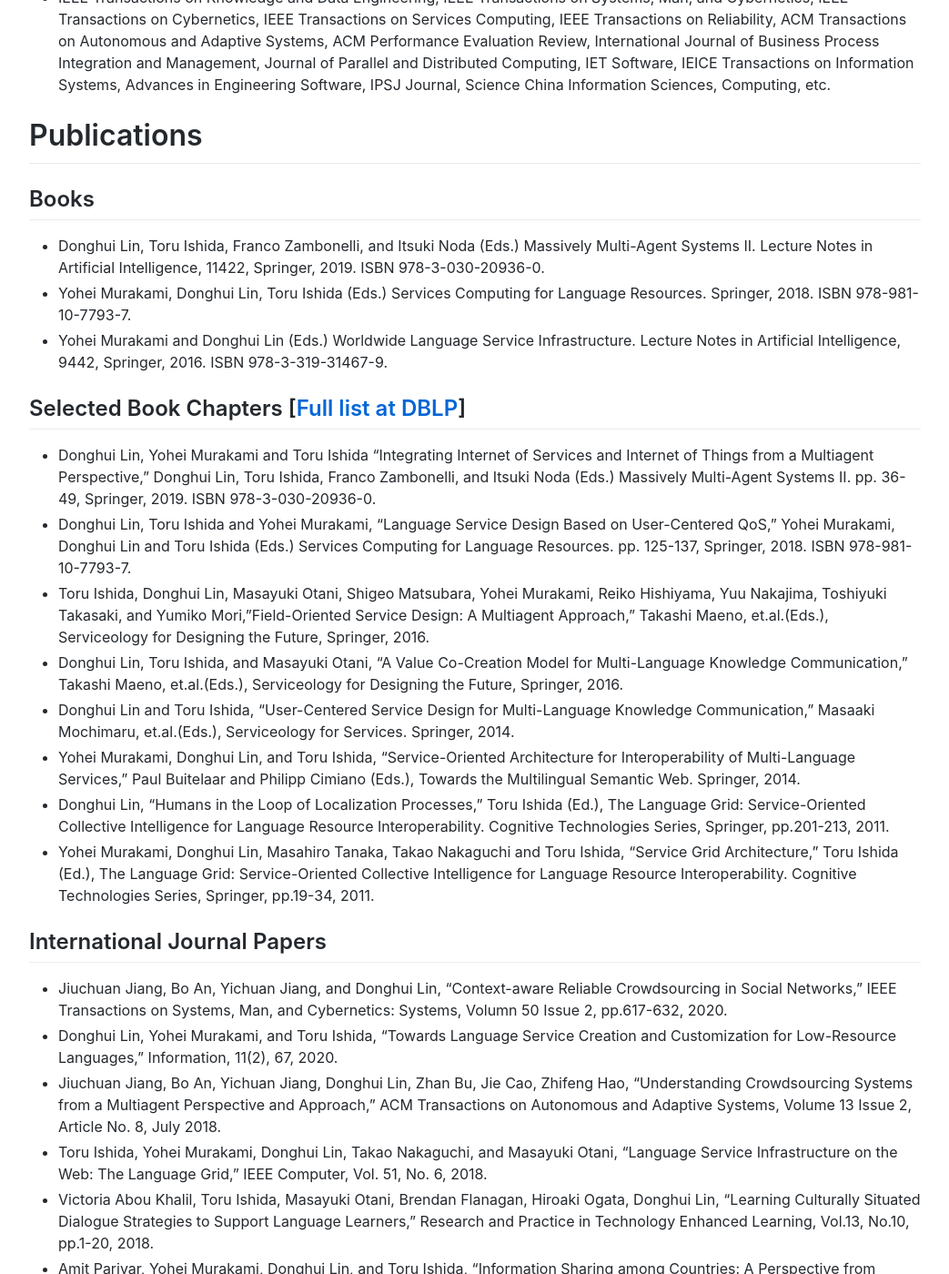
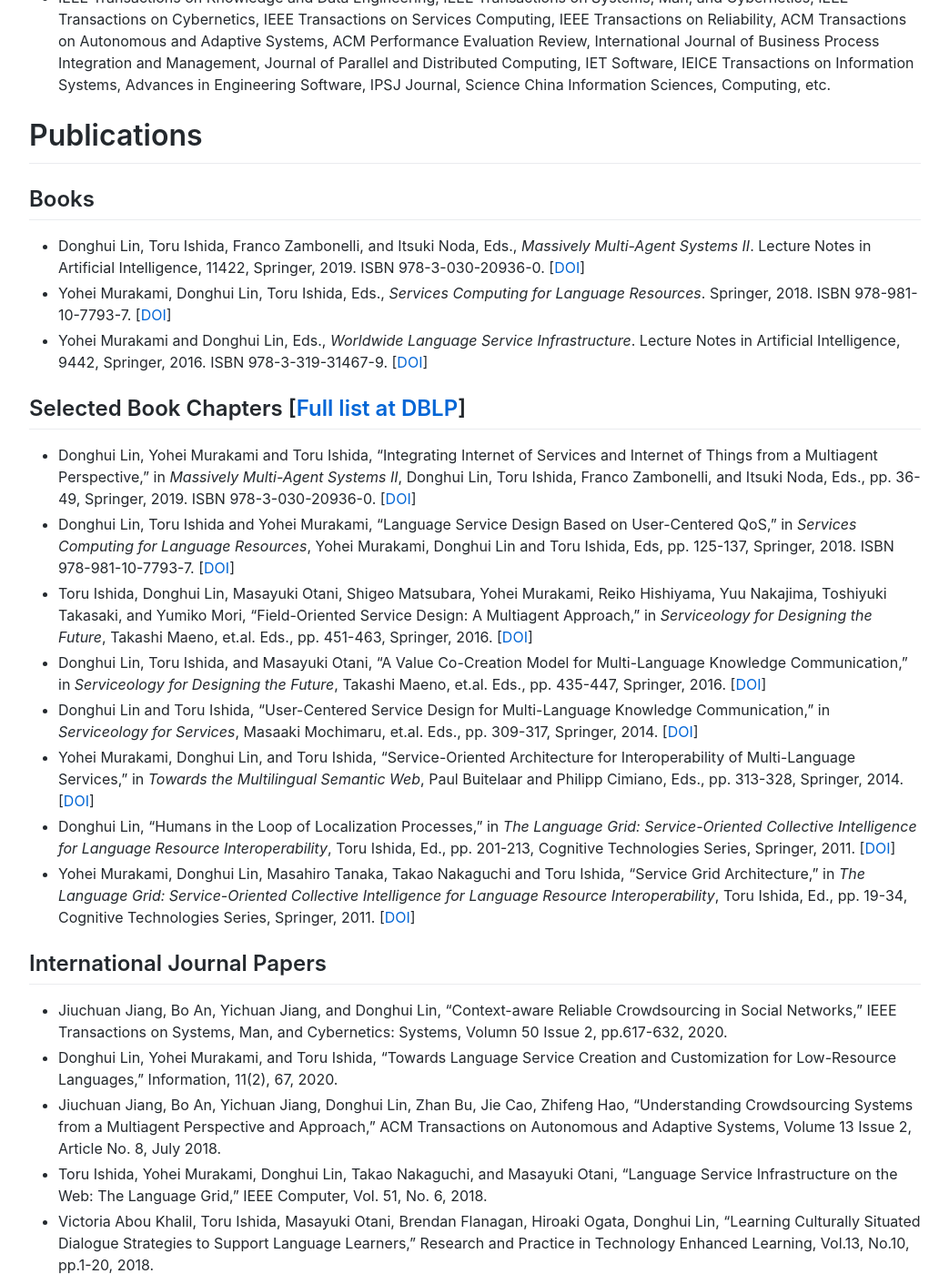
Before and after one commit to lindh/lindh.github.io, a Jekyll site: the page built from index.md, in a window 1280 px wide and 1400 px high, scrolled down 2302 px. Shown: the whole window at 91% size, without its empty margins (118-1161 px from the left). Built offline with Jekyll 4.4.1, drawn with Linux system fonts in a browser that asks for light colours; comment, search, counter and statistics services are not loaded.

Commit message:
Update index.md

```diff
--- a/index.md
+++ b/index.md
@@ -75,19 +75,19 @@
 # Publications
 
 ## Books
-- Donghui Lin, Toru Ishida, Franco Zambonelli, and Itsuki Noda (Eds.) Massively Multi-Agent Systems II. Lecture Notes in Artificial Intelligence, 11422, Springer, 2019. ISBN 978-3-030-20936-0.
-- Yohei Murakami, Donghui Lin, Toru Ishida (Eds.) Services Computing for Language Resources. Springer, 2018. ISBN 978-981-10-7793-7.
-- Yohei Murakami and Donghui Lin (Eds.) Worldwide Language Service Infrastructure. Lecture Notes in Artificial Intelligence, 9442, Springer, 2016. ISBN 978-3-319-31467-9.
+- Donghui Lin, Toru Ishida, Franco Zambonelli, and Itsuki Noda, Eds., _Massively Multi-Agent Systems II_. Lecture Notes in Artificial Intelligence, 11422, Springer, 2019. ISBN 978-3-030-20936-0. [[DOI](https://doi.org/10.1007/978-3-030-20937-7)]
+- Yohei Murakami, Donghui Lin, Toru Ishida, Eds., _Services Computing for Language Resources_. Springer, 2018. ISBN 978-981-10-7793-7. [[DOI](https://doi.org/10.1007/978-981-10-7793-7)]
+- Yohei Murakami and Donghui Lin, Eds., _Worldwide Language Service Infrastructure_. Lecture Notes in Artificial Intelligence, 9442, Springer, 2016. ISBN 978-3-319-31467-9. [[DOI](https://doi.org/10.1007/978-3-319-31468-6)]
 
 ## Selected Book Chapters [[Full list at DBLP](https://dblp.uni-trier.de/pers/hd/l/Lin:Donghui)]
-- Donghui Lin, Yohei Murakami and Toru Ishida "Integrating Internet of Services and Internet of Things from a Multiagent Perspective," Donghui Lin, Toru Ishida, Franco Zambonelli, and Itsuki Noda (Eds.) Massively Multi-Agent Systems II. pp. 36-49, Springer, 2019. ISBN 978-3-030-20936-0.
-- Donghui Lin, Toru Ishida and Yohei Murakami, "Language Service Design Based on User-Centered QoS," Yohei Murakami, Donghui Lin and Toru Ishida (Eds.) Services Computing for Language Resources. pp. 125-137, Springer, 2018. ISBN 978-981-10-7793-7.
-- Toru Ishida, Donghui Lin, Masayuki Otani, Shigeo Matsubara, Yohei Murakami, Reiko Hishiyama, Yuu Nakajima, Toshiyuki Takasaki, and Yumiko Mori,"Field-Oriented Service Design: A Multiagent Approach," Takashi Maeno, et.al.(Eds.), Serviceology for Designing the Future, Springer, 2016.
-- Donghui Lin, Toru Ishida, and Masayuki Otani, "A Value Co-Creation Model for Multi-Language Knowledge Communication," Takashi Maeno, et.al.(Eds.), Serviceology for Designing the Future, Springer, 2016.
-- Donghui Lin and Toru Ishida, "User-Centered Service Design for Multi-Language Knowledge Communication," Masaaki Mochimaru, et.al.(Eds.), Serviceology for Services. Springer, 2014.
-- Yohei Murakami, Donghui Lin, and Toru Ishida, "Service-Oriented Architecture for Interoperability of Multi-Language Services," Paul Buitelaar and Philipp Cimiano (Eds.), Towards the Multilingual Semantic Web. Springer, 2014.
-- Donghui Lin, "Humans in the Loop of Localization Processes," Toru Ishida (Ed.), The Language Grid: Service-Oriented Collective Intelligence for Language Resource Interoperability. Cognitive Technologies Series, Springer, pp.201-213, 2011.
-- Yohei Murakami, Donghui Lin, Masahiro Tanaka, Takao Nakaguchi and Toru Ishida, "Service Grid Architecture," Toru Ishida (Ed.), The Language Grid: Service-Oriented Collective Intelligence for Language Resource Interoperability. Cognitive Technologies Series, Springer, pp.19-34, 2011.
+- Donghui Lin, Yohei Murakami and Toru Ishida, "Integrating Internet of Services and Internet of Things from a Multiagent Perspective," in _Massively Multi-Agent Systems II_, Donghui Lin, Toru Ishida, Franco Zambonelli, and Itsuki Noda, Eds., pp. 36-49, Springer, 2019. ISBN 978-3-030-20936-0. [[DOI](https://doi.org/10.1007/978-3-030-20937-7_3)]
+- Donghui Lin, Toru Ishida and Yohei Murakami, "Language Service Design Based on User-Centered QoS," in _Services Computing for Language Resources_, Yohei Murakami, Donghui Lin and Toru Ishida, Eds, pp. 125-137, Springer, 2018. ISBN 978-981-10-7793-7. [[DOI](https://doi.org/10.1007/978-981-10-7793-7_8)]
+- Toru Ishida, Donghui Lin, Masayuki Otani, Shigeo Matsubara, Yohei Murakami, Reiko Hishiyama, Yuu Nakajima, Toshiyuki Takasaki, and Yumiko Mori, "Field-Oriented Service Design: A Multiagent Approach," in _Serviceology for Designing the Future_, Takashi Maeno, et.al. Eds., pp. 451-463, Springer, 2016. [[DOI](https://doi.org/10.1007/978-4-431-55861-3_31)]
+- Donghui Lin, Toru Ishida, and Masayuki Otani, "A Value Co-Creation Model for Multi-Language Knowledge Communication," in _Serviceology for Designing the Future_, Takashi Maeno, et.al. Eds., pp. 435-447, Springer, 2016. [[DOI](https://doi.org/10.1007/978-4-431-55861-3_30)]
+- Donghui Lin and Toru Ishida, "User-Centered Service Design for Multi-Language Knowledge Communication," in _Serviceology for Services_, Masaaki Mochimaru, et.al. Eds., pp. 309-317, Springer, 2014. [[DOI](https://doi.org/10.1007/978-4-431-54816-4_32)]
+- Yohei Murakami, Donghui Lin, and Toru Ishida, "Service-Oriented Architecture for Interoperability of Multi-Language Services," in _Towards the Multilingual Semantic Web_, Paul Buitelaar and Philipp Cimiano, Eds., pp. 313-328, Springer, 2014. [[DOI](https://doi.org/10.1007/978-3-662-43585-4_19)]
+- Donghui Lin, "Humans in the Loop of Localization Processes," in _The Language Grid: Service-Oriented Collective Intelligence for Language Resource Interoperability_, Toru Ishida, Ed., pp. 201-213, Cognitive Technologies Series, Springer, 2011. [[DOI](https://doi.org/10.1007/978-3-642-21178-2_13)]
+- Yohei Murakami, Donghui Lin, Masahiro Tanaka, Takao Nakaguchi and Toru Ishida, "Service Grid Architecture," in _The Language Grid: Service-Oriented Collective Intelligence for Language Resource Interoperability_, Toru Ishida, Ed., pp. 19-34, Cognitive Technologies Series, Springer, 2011. [[DOI](https://doi.org/10.1007/978-3-642-21178-2_2)]
 
 ## International Journal Papers
 - Jiuchuan Jiang, Bo An, Yichuan Jiang, and Donghui Lin, "Context-aware Reliable Crowdsourcing in Social Networks," IEEE Transactions on Systems, Man, and Cybernetics: Systems, Volumn 50 Issue 2, pp.617-632, 2020.
```
